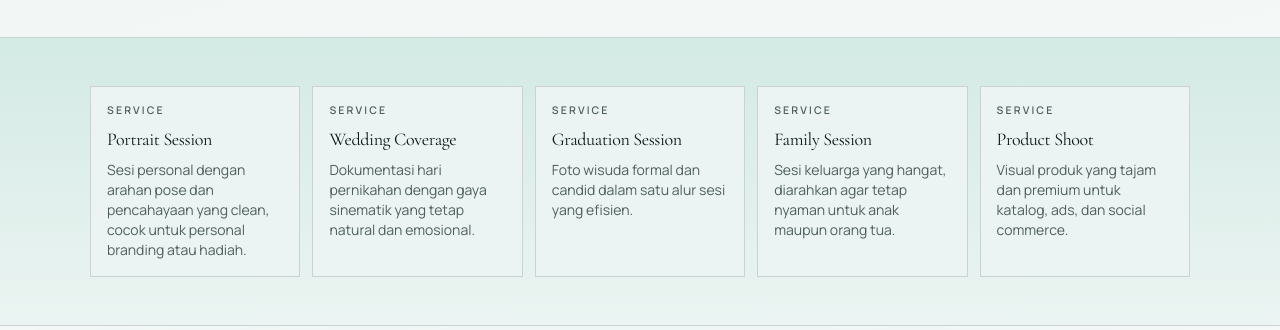
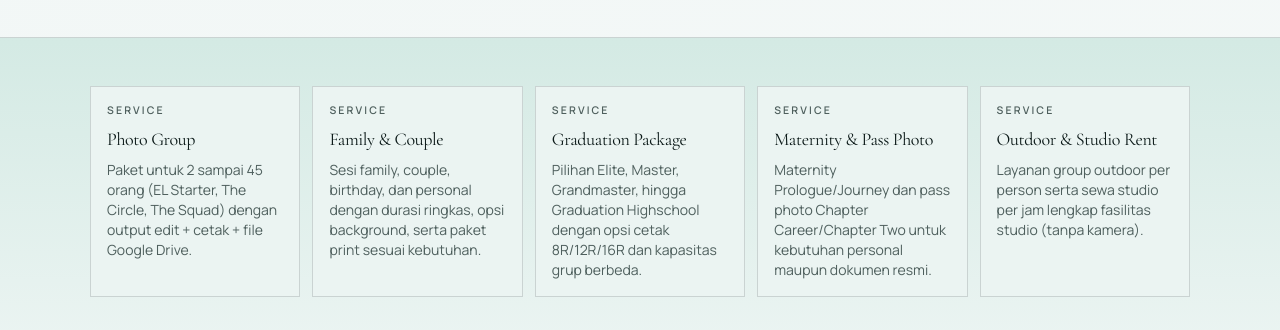
Before and after one commit to ade1256/lightstudio, a Next.js app: page /v3 in a window 1280 px wide. Shown: the part 1580-1910 px from the top of the page. Built offline with nearby package versions, Linux system fonts and the light colour scheme.

Commit message:
Update services copy to reflect full package catalog

```diff
--- a/src/data/site-data.ts
+++ b/src/data/site-data.ts
@@ -29,28 +29,28 @@ export const portfolioItems: PortfolioItem[] = [
 
 export const services: Service[] = [
   {
-    title: "Portrait Session",
-    description: "Sesi personal dengan arahan pose dan pencahayaan yang clean, cocok untuk personal branding atau hadiah.",
+    title: "Photo Group",
+    description: "Paket untuk 2 sampai 45 orang (EL Starter, The Circle, The Squad) dengan output edit + cetak + file Google Drive.",
     icon: "Camera",
   },
   {
-    title: "Wedding Coverage",
-    description: "Dokumentasi hari pernikahan dengan gaya sinematik yang tetap natural dan emosional.",
+    title: "Family & Couple",
+    description: "Sesi family, couple, birthday, dan personal dengan durasi ringkas, opsi background, serta paket print sesuai kebutuhan.",
     icon: "Heart",
   },
   {
-    title: "Graduation Session",
-    description: "Foto wisuda formal dan candid dalam satu alur sesi yang efisien.",
+    title: "Graduation Package",
+    description: "Pilihan Elite, Master, Grandmaster, hingga Graduation Highschool dengan opsi cetak 8R/12R/16R dan kapasitas grup berbeda.",
     icon: "GraduationCap",
   },
   {
-    title: "Family Session",
-    description: "Sesi keluarga yang hangat, diarahkan agar tetap nyaman untuk anak maupun orang tua.",
+    title: "Maternity & Pass Photo",
+    description: "Maternity Prologue/Journey dan pass photo Chapter Career/Chapter Two untuk kebutuhan personal maupun dokumen resmi.",
     icon: "Sparkles",
   },
   {
-    title: "Product Shoot",
-    description: "Visual produk yang tajam dan premium untuk katalog, ads, dan social commerce.",
+    title: "Outdoor & Studio Rent",
+    description: "Layanan group outdoor per person serta sewa studio per jam lengkap fasilitas studio (tanpa kamera).",
     icon: "Package",
   },
 ];
```
